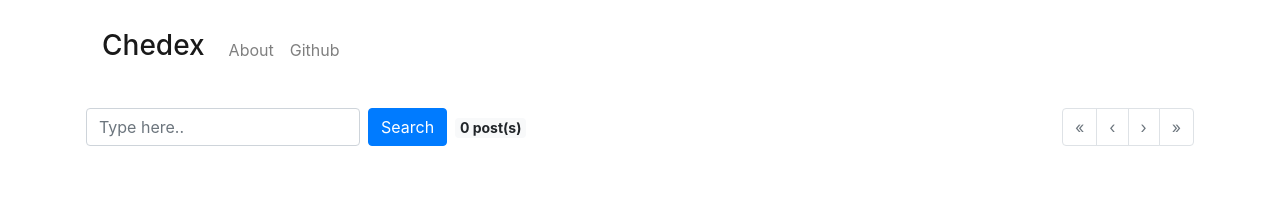
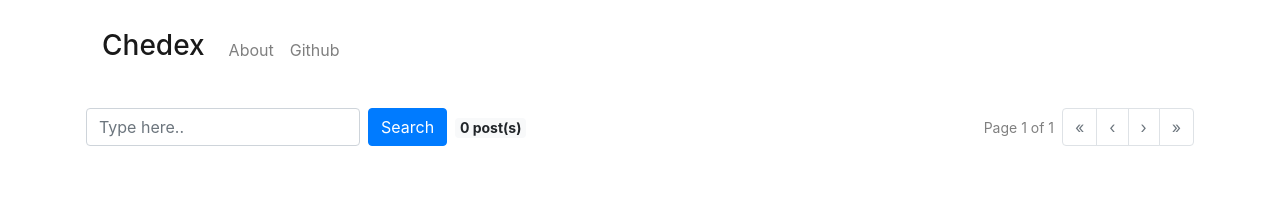
Before and after one commit to h4ck4life/chedex_react, a React (Create React App) app: page / in a window 1280 px wide. Shown: the top 198 px of the page. Built offline with nearby package versions, Linux system fonts and the light colour scheme.

Commit message:
Add paging info

```diff
--- a/src/pages/SearchPage.js
+++ b/src/pages/SearchPage.js
@@ -31,18 +31,19 @@ const SearchView = function (props) {
   const [isLoading, setLoading] = useState(false);
 
   // Pagination state config
+  const postPerPage = 10;
   const [isPageFirstDisable, setIsPageFirstDisable] = useState(true);
   const [isPagePrevDisable, setIsPagePrevDisable] = useState(true);
   const [isPageNextDisable, setIsPageNextDisable] = useState(true);
   const [isPageLastDisable, setIsPageLastDisable] = useState(true);
   const [pageCurrentIndex, setPageCurrentIndex] = useState(10);
+  const [totalPageNumber, setTotalPageNumber] = useState(1);
 
   const setPagination = function (nav) {
-    let postPerPage = 10;
     if (results && results.length > 0) {
       switch (nav) {
         case 'next':
-          console.log(`Next ${pageCurrentIndex} - ${pageCurrentIndex + postPerPage}`);
+          //console.log(`Next ${pageCurrentIndex} - ${pageCurrentIndex + postPerPage}`);
           let pageListNext = results.slice(pageCurrentIndex, pageCurrentIndex + postPerPage);
           setResultList(pageListNext);
           setIsPagePrevDisable(false);
@@ -55,7 +56,7 @@ const SearchView = function (props) {
           }
           break;
         case 'prev':
-          console.log(`Prev ${pageCurrentIndex - postPerPage} - ${pageCurrentIndex}`);
+          //console.log(`Prev ${pageCurrentIndex - postPerPage} - ${pageCurrentIndex}`);
           let pageListPrev = results.slice(pageCurrentIndex - postPerPage, pageCurrentIndex);
           //setPageCeilingIndex(pageCeilingIndex - postPerPage);
           setResultList(pageListPrev);
@@ -70,7 +71,7 @@ const SearchView = function (props) {
           break;
         case 'last':
           var start = (Math.floor(results.length / postPerPage) * 10);
-          console.log(`Last ${start} - ${start + postPerPage}`);
+          //console.log(`Last ${start} - ${start + postPerPage}`);
           let pageListLast = results.slice(start, start + postPerPage);
           //setPageCurrentIndex(pageCurrentIndex + postPerPage);
           setResultList(pageListLast);
@@ -81,7 +82,7 @@ const SearchView = function (props) {
           setPageCurrentIndex(start);
           break;
         case 'first':
-          console.log(`First ${0} - ${postPerPage}`);
+          //console.log(`First ${0} - ${postPerPage}`);
           let pageListFirst = results.slice(0, postPerPage);
           setResultList(pageListFirst);
           setIsPagePrevDisable(true);
@@ -90,7 +91,7 @@ const SearchView = function (props) {
           setPageCurrentIndex(10);
           break;
         default:
-          console.log(`Default ${0} - ${postPerPage}`);
+          //console.log(`Default ${0} - ${postPerPage}`);
           let pageListDefault = results.slice(0, postPerPage);
           setResultList(pageListDefault);
           setIsPagePrevDisable(true);
@@ -110,12 +111,16 @@ const SearchView = function (props) {
     setPageCurrentIndex(10);
     setResultsCount(results.length || 0);
     setPagination();
+
+    var totalPage = Math.floor(results.length / postPerPage);
+    setTotalPageNumber(totalPage == 0 ? 1 : totalPage);
+
   }, [results]); // eslint-disable-line react-hooks/exhaustive-deps
 
   return (
     <div>
       <div className="row d-flex mt-4 mb-3">
-        <div className="col-md-9 d-flex align-items-baseline">
+        <div className="col-md-8 d-flex align-items-baseline">
           <div className="d-flex">
             <Form
               inline
@@ -163,16 +168,16 @@ const SearchView = function (props) {
             <Badge variant="light"><span className="count">{count} post(s)</span></Badge>
           </div>
         </div>
-        <div className="col-md-3 d-flex align-items-baseline flex-row-reverse">
+        <div className="col-md-4 d-flex align-items-baseline flex-row-reverse">
           <Pagination className="d-flex align-items-baseline mb-0">
             <Pagination.First disabled={isPageFirstDisable} onClick={() => { setPagination('first') }} />
             <Pagination.Prev disabled={isPagePrevDisable} onClick={() => { setPagination('prev') }} />
             <Pagination.Next disabled={isPageNextDisable} onClick={() => { setPagination('next') }} />
             <Pagination.Last disabled={isPageLastDisable} onClick={() => { setPagination('last') }} />
           </Pagination>
-          {/* <div className="d-flex mr-2 pageInfo">
-            {pageCurrentIndex} to {pageCeilingIndex}
-          </div> */}
+          <div className="d-flex mr-2 pageInfo">
+            Page {pageCurrentIndex / 10} of {totalPageNumber}
+          </div>
         </div>
       </div>
       <ListGroup>
```
